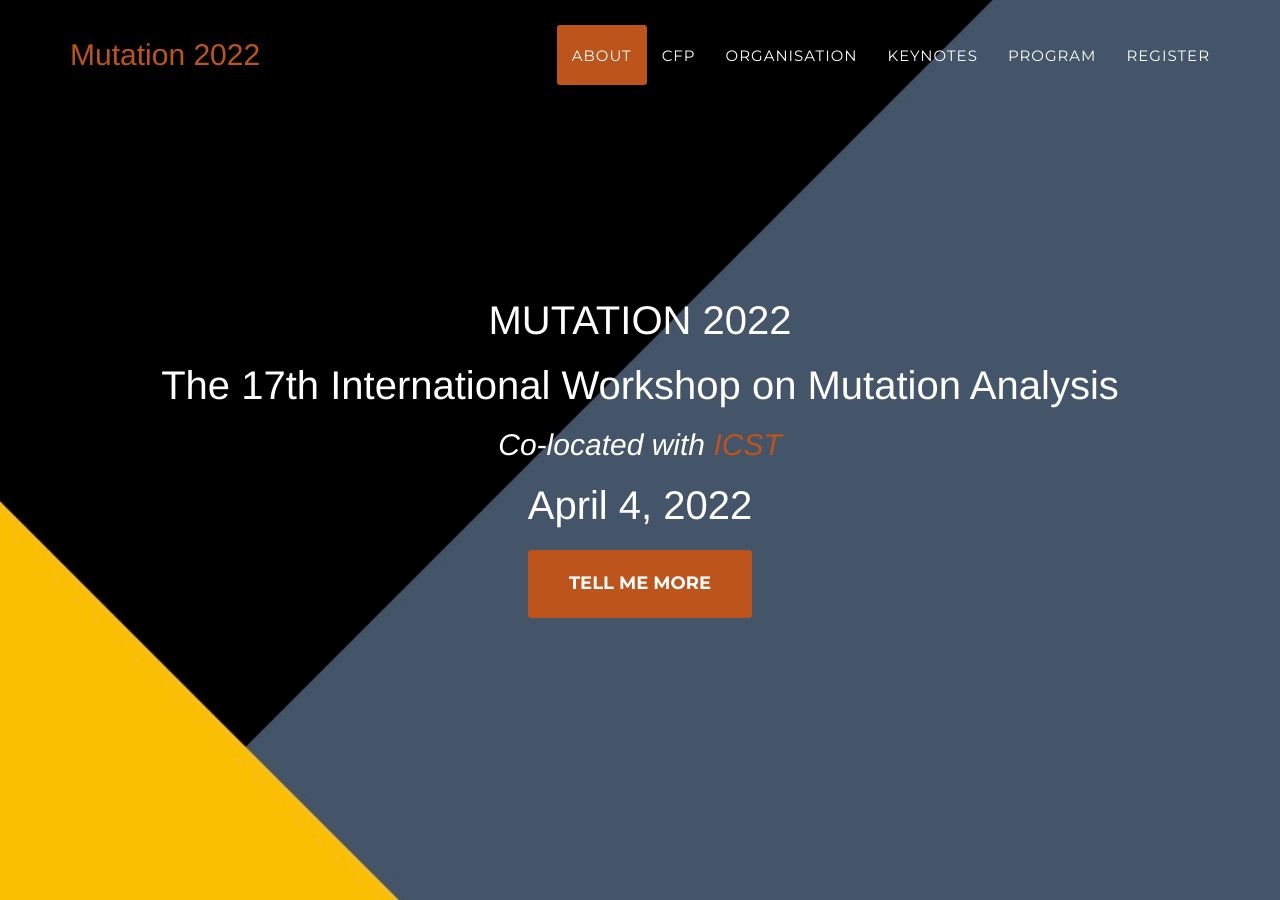
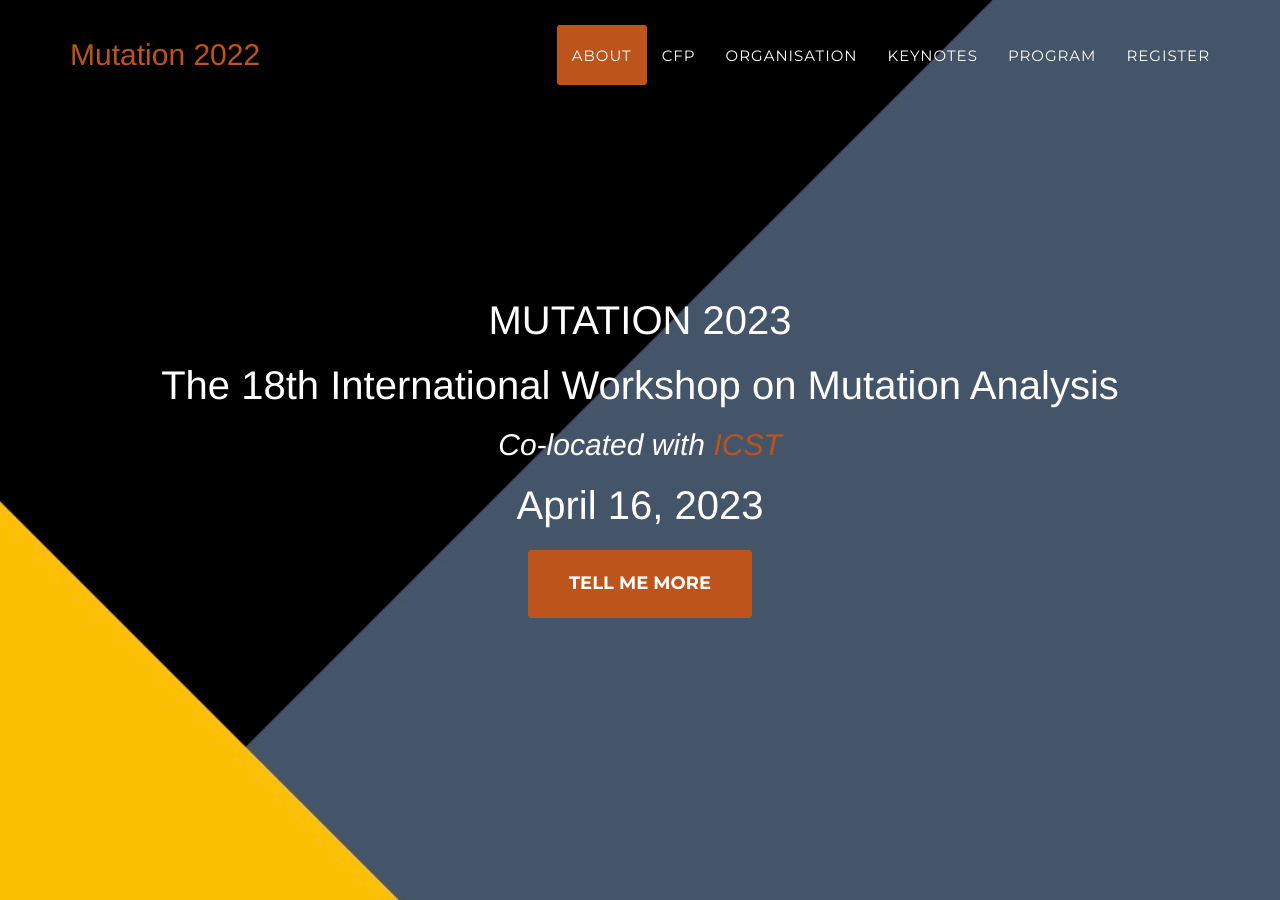
Before and after one commit to mutation-workshop/2024, a Jekyll site: the page built from index.html, in a window 1280 px wide and 900 px high. Built offline with Jekyll 4.4.1, drawn with Linux system fonts in a browser that asks for light colours; some web fonts are replaced.

Commit message:
initial commit

```diff
--- a/_layouts/home.html
+++ b/_layouts/home.html
@@ -12,10 +12,10 @@
     <header>
         <div class="container">
             <div class="intro-text">
-                <div class="intro-subheading">MUTATION 2022<br></div>
-                <div class="intro-subheading">The 17th International Workshop on Mutation Analysis</div>
-                <div class="intro-lead-in">Co-located with <a href="https://icst2022.vrain.upv.es/">ICST</a></div>
-                <div class="intro-subheading">April 4, 2022</div>
+                <div class="intro-subheading">MUTATION 2023<br></div>
+                <div class="intro-subheading">The 18th International Workshop on Mutation Analysis</div>
+                <div class="intro-lead-in">Co-located with <a href="https://conf.researchr.org/home/icst-2023">ICST</a></div>
+                <div class="intro-subheading">April 16, 2023</div>
                 <a href="#intro" class="page-scroll btn btn-xl">Tell Me More</a><br>
             </div>
         </div>
```
